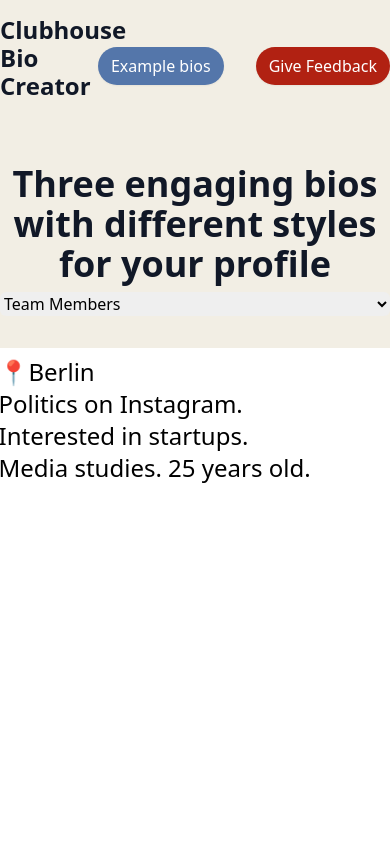
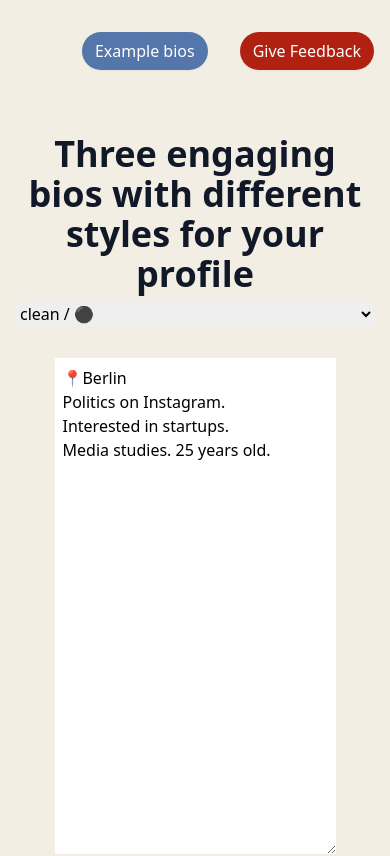
Before and after one commit to anhbaysgalan1/ClubhouseBio, a Next.js app in the folder app/: page /examples in a window 390 px wide. Shown: the top 856 px of the page. Built offline with nearby package versions, Linux system fonts and the light colour scheme.

Commit message:
design fixes

```diff
--- a/app/components/NavBar.tsx
+++ b/app/components/NavBar.tsx
@@ -7,7 +7,7 @@
         <div className="flex-1 min-w-0">
           <Link href="/">
             <a href="/">
-              <h2 className="sm:text-xl sm:truncate text-2xl font-semibold leading-7 text-gray-900">
+              <h2 className="sm:text-xl sm:block sm:truncate md:text-2xl hidden font-semibold leading-7 text-gray-900">
                 Clubhouse Bio Creator
               </h2>
             </a>
--- a/app/pages/editor/[id].tsx
+++ b/app/pages/editor/[id].tsx
@@ -24,8 +24,7 @@
     'travel',
   ];
 
-  const textAreaPlaceholder = `asdasdasd asdasdasd`;
-
+  const textAreaPlaceholder = `Hi I am Elon and I like 🚀.`;
   const handleChange = (event: any) => {
     setCursorPositionState(event.target.selectionStart);
     saveChangeToDB(event);
@@ -61,7 +60,7 @@
   }, [router]);
 
   return (
-    <div className="sm:px-6 lg:px-8 max-w-screen-xl mx-auto">
+    <div className="lg:px-8 max-w-screen-xl px-6 mx-auto">
       <div className="flex flex-col justify-between min-h-screen">
         <header className="">
           <NavBar />
@@ -70,6 +69,19 @@
           <h1 className="p-2 text-4xl font-semibold text-center text-gray-900">
             Bio Editor
           </h1>
+          <div className="md:block hidden mt-4 text-2xl">
+            <div>
+              1. When you are happy with your bio, send the link (url) to your
+              phone.
+            </div>
+            <div>
+              2. Open the link, and copy and paste your bio to Clubhouse.
+            </div>
+          </div>
+          <div className="sm:hidden block mt-4 text-2xl">
+            <div>Almost done 🥳 now copy and paste your bio to Clubhouse!</div>
+          </div>
+
           <div>
             <div>
               <div className="md:block hidden mt-16">
@@ -156,13 +168,11 @@
           <div className="flex justify-center mt-8">
             <div className="">
               <textarea
-                // data-row-maxlength={20}
                 data-limit-row-len="true"
-                // maxLength={10}
                 rows={20}
                 cols={27}
                 wrap="hard"
-                className="p-2 text-2xl outline-none"
+                className="md:text-2xl text-md p-2 font-sans font-light outline-none"
                 onChange={handleChange}
                 onBlur={handleChange}
                 onClick={handleChange}
--- a/app/pages/examples.tsx
+++ b/app/pages/examples.tsx
@@ -3,6 +3,11 @@
 
 export default function ExampleBios() {
   const [tabState, setTabState] = useState(0);
+
+  const handleSelectChange = (event) => {
+    console.log(event.target.value);
+    setTabState(event.target.value);
+  };
 
   const example0 = `📍Berlin
 Politics on Instagram.
@@ -39,11 +44,11 @@
 
   const renderData = (param: number) => {
     switch (param) {
-      case 0:
+      case '0':
         return example0;
-      case 1:
+      case '1':
         return example1;
-      case 2:
+      case '2':
         return example2;
       default:
         return example0;
@@ -51,7 +56,7 @@
   };
 
   return (
-    <div className="sm:px-6 lg:px-8 max-w-screen-xl mx-auto">
+    <div className="sm:px-6 lg:px-8 container max-w-screen-xl px-4 mx-auto">
       <div className="flex flex-col justify-between min-h-screen">
         <header className="">
           <NavBar />
@@ -62,7 +67,7 @@
           </h1>
           <div>
             <div>
-              <div className="sm:hidden">
+              <div className="sm:hidden sm:px-5">
                 <label htmlFor="tabs" className="sr-only">
                   Select a tab
                 </label>
@@ -70,11 +75,19 @@
                   id="tabs"
                   name="tabs"
                   className="focus:ring-indigo-500 focus:border-indigo-500 block w-full border-gray-300 rounded-md"
+                  onChange={handleSelectChange}
                 >
-                  <option>My Account</option>
-                  <option>Company</option>
-                  <option selected>Team Members</option>
-                  <option>Billing</option>
+                  <option value={0} selected={tabState === 0}>
+                    {' '}
+                    clean / ⚫
+                  </option>
+                  <option value={1} selected={tabState === 1}>
+                    {' '}
+                    fresh / 📚
+                  </option>
+                  <option value={2} selected={tabState === 2}>
+                    creative / 🥳🔝😎
+                  </option>
                 </select>
               </div>
               <div className="sm:block hidden mt-16 text-center">
@@ -113,21 +126,20 @@
               </div>
             </div>
           </div>
-          <div className="flex justify-center mt-8">
-            <div>
+          <div className=" mt-8 text-center">
             <textarea
-                // data-row-maxlength="27"
-                // data-limit-row-len="true"
+              // data-row-maxlength="27
+              // data-limit-row-len="true
               rows={20}
               cols={27}
               readOnly
-                className="p-2 font-sans text-2xl font-light outline-none"
+              className="md:text-2xl text-md p-2 font-sans font-light outline-none"
+              // defaultValue={renderData(tabState)}
               value={renderData(tabState)}
             />
           </div>
-          </div>
         </main>
-        <footer className="h-8 mb-4">
+        <footer className="h-8 mt-4 mb-4">
           <div>Built with ❤️ by Jan Ruettinger</div>
         </footer>
       </div>
--- a/app/pages/index.tsx
+++ b/app/pages/index.tsx
@@ -17,17 +17,17 @@
     }
   };
   return (
-    <div className="sm:px-6 lg:px-8 max-w-screen-xl mx-auto">
+    <div className="lg:px-8 max-w-screen-xl px-6 mx-auto">
       <div className="flex flex-col justify-between min-h-screen">
         <header>
           <NavBar />
         </header>
         <main className="mt-14 flex-1">
-          <h1 className="p-2 text-4xl font-semibold text-center text-gray-900">
+          <h1 className=" md:text-4xl p-2 text-2xl font-semibold text-center text-gray-900">
             Create an engaging clubhouse bio in less than 3 minutes
           </h1>
           <div className="flex">
-            <div className="w-1/2">
+            <div className="sm:w-full md:w-1/2">
               <h2 className="p-2 mt-8 text-3xl font-semibold text-center text-gray-900">
                 How does it work?
               </h2>
@@ -46,7 +46,7 @@
                 </div>
               </div>
             </div>
-            <div className="w-1/4 mx-auto">
+            <div className="md:block hidden w-1/4 mx-auto">
               <img
                 src="/images/example_1.jpeg"
                 alt="example of clubhouse bio"
@@ -70,7 +70,7 @@
             </Link> */}
           </div>
         </main>
-        <footer className="h-8 mb-4">
+        <footer className="h-8 mt-4 mb-4">
           <div>Built with ❤️ by Jan Ruettinger</div>
         </footer>
       </div>
--- a/app/tailwind.config.js
+++ b/app/tailwind.config.js
@@ -69,6 +69,9 @@
           orange: '#E9BC3E',
         },
       },
+      maxWidth: (theme) => ({
+        'screen-xl': theme('screens.xl'),
+      }),
     },
   },
   variants: {},
```
Lines whose indentation alone changed are shown as unchanged.
